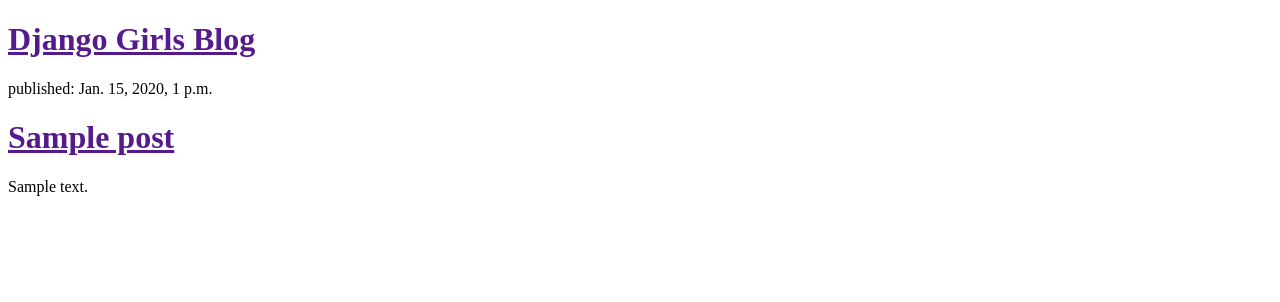
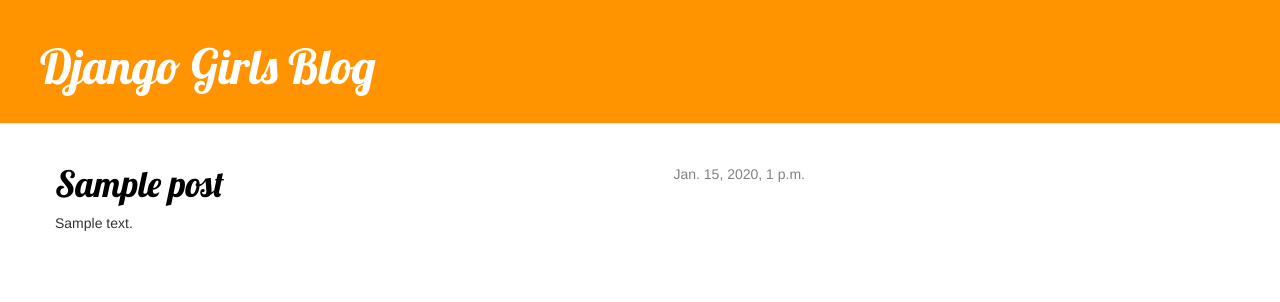
Before and after one commit to SagamoRD/my-first-blog, a Django app: template blog/templates/blog/post_list.html in a window 1280 px wide. Shown: the top 302 px of the page. Run offline with Django 3.2, Linux system fonts and the light colour scheme; the template is opened without the code that fills it: values that come from a table or form of the project are taken from there, others are empty; tables that the repository leaves empty hold one stand-in row (values such as "Sample post"); some libraries are stand-ins or nearby versions.

Commit message:
Заработали страницы

```diff
--- a/blog/models.py
+++ b/blog/models.py
@@ -12,8 +12,9 @@
             blank=True, null=True)
 
     def publish(self):
+        self.save()
         self.published_date = timezone.now()
-        self.save()
+
 
     def __str__(self):
         return self.title
--- /dev/null
+++ b/blog/static/css/blog.css
@@ -0,0 +1,51 @@
+h1 a {
+        color: #0A475C;
+        font-family: 'Lobster';
+    }
+.page-header {
+        background-color: #ff9400;
+        margin-top: 0;
+        padding: 20px 20px 20px 40px;
+    }
+
+    .page-header h1, .page-header h1 a, .page-header h1 a:visited, .page-header h1 a:active {
+        color: #ffffff;
+        font-size: 36pt;
+        text-decoration: none;
+    }
+
+    .content {
+        margin-left: 40px;
+    }
+
+    h1, h2, h3, h4 {
+        font-family: 'Lobster', cursive;
+    }
+
+    .date {
+        float: right;
+        color: #828282;
+    }
+
+    .save {
+        float: right;
+    }
+
+    .post-form textarea, .post-form input {
+        width: 100%;
+    }
+
+    .top-menu, .top-menu:hover, .top-menu:visited {
+        color: #ffffff;
+        float: right;
+        font-size: 26pt;
+        margin-right: 20px;
+    }
+
+    .post {
+        margin-bottom: 70px;
+    }
+
+    .post h1 a, .post h1 a:visited {
+        color: #000000;
+    }
--- /dev/null
+++ b/blog/templates/blog/base.html
@@ -0,0 +1,24 @@
+<!DOCTYPE html>
+{% load staticfiles %}
+<html>
+        <head>
+            <link href="https://fonts.googleapis.com/css?family=Lobster&subset=latin,cyrillic" rel="stylesheet" type="text/css">
+            <title>Django Girls blog</title>
+            <link rel="stylesheet" href="//maxcdn.bootstrapcdn.com/bootstrap/3.2.0/css/bootstrap.min.css">
+            <link rel="stylesheet" href="//maxcdn.bootstrapcdn.com/bootstrap/3.2.0/css/bootstrap-theme.min.css">
+            <link rel="stylesheet" href="{% static 'css/blog.css' %}">
+        </head>
+        <body>
+        <div class="page-header">
+            <h1><a href="/">Django Girls Blog</a></h1>
+        </div>
+        <div class="content container">
+            <div class="row">
+                <div class="col-md-8">
+                {% block content %}
+                {% endblock %}
+                </div>
+            </div>
+        </div>
+    </body>
+    </html>
--- a/blog/templates/blog/post_list.html
+++ b/blog/templates/blog/post_list.html
@@ -1,19 +1,13 @@
-<!DOCTYPE html>
-<html>
-        <head>
-            <title>Django Girls blog</title>
-        </head>
-        <body>
-            <div>
-                <h1><a href="">Django Girls Blog</a></h1>
+{% extends 'blog/base.html' %}
+
+    {% block content %}
+        {% for post in posts %}
+            <div class="post">
+                <div class="date">
+                    {{ post.published_date }}
+                </div>
+                <h1><a href="{% url 'post_detail' pk=post.pk %}">{{ post.title }}</a></h1>
+                <p>{{ post.text|linebreaksbr }}</p>
             </div>
-
-            {% for post in posts %}
-                <div>
-                    <p>published: {{ post.published_date }}</p>
-                    <h1><a href="">{{ post.title }}</a></h1>
-                    <p>{{ post.text|linebreaksbr }}</p>
-                 </div>
-            {% endfor %}
-        </body>
-    </html>
+        {% endfor %}
+    {% endblock content %}
--- a/blog/urls.py
+++ b/blog/urls.py
@@ -3,4 +3,5 @@
 
 urlpatterns = [
     url(r'^$', views.post_list, name='post_list'),
+    url(r'^post/(?P<pk>[0-9]+)/$', views.post_detail, name='post_detail'),
 ]
--- a/blog/views.py
+++ b/blog/views.py
@@ -1,7 +1,12 @@
 from django.shortcuts import render
 from django.utils import timezone
 from .models import Post
+from django.shortcuts import render, get_object_or_404
 
 def post_list(request):
     posts = Post.objects.filter(published_date__lte=timezone.now()).order_by('published_date')
     return render(request, 'blog/post_list.html', {'posts': posts})
+
+def post_detail(request, pk):
+    post = get_object_or_404(Post, pk=pk)
+    return render(request, 'blog/post_detail.html', {'post': post})
```
Also changed, not shown: blog/templates/blog/post_detail.html (added, +13 -0 lines).
